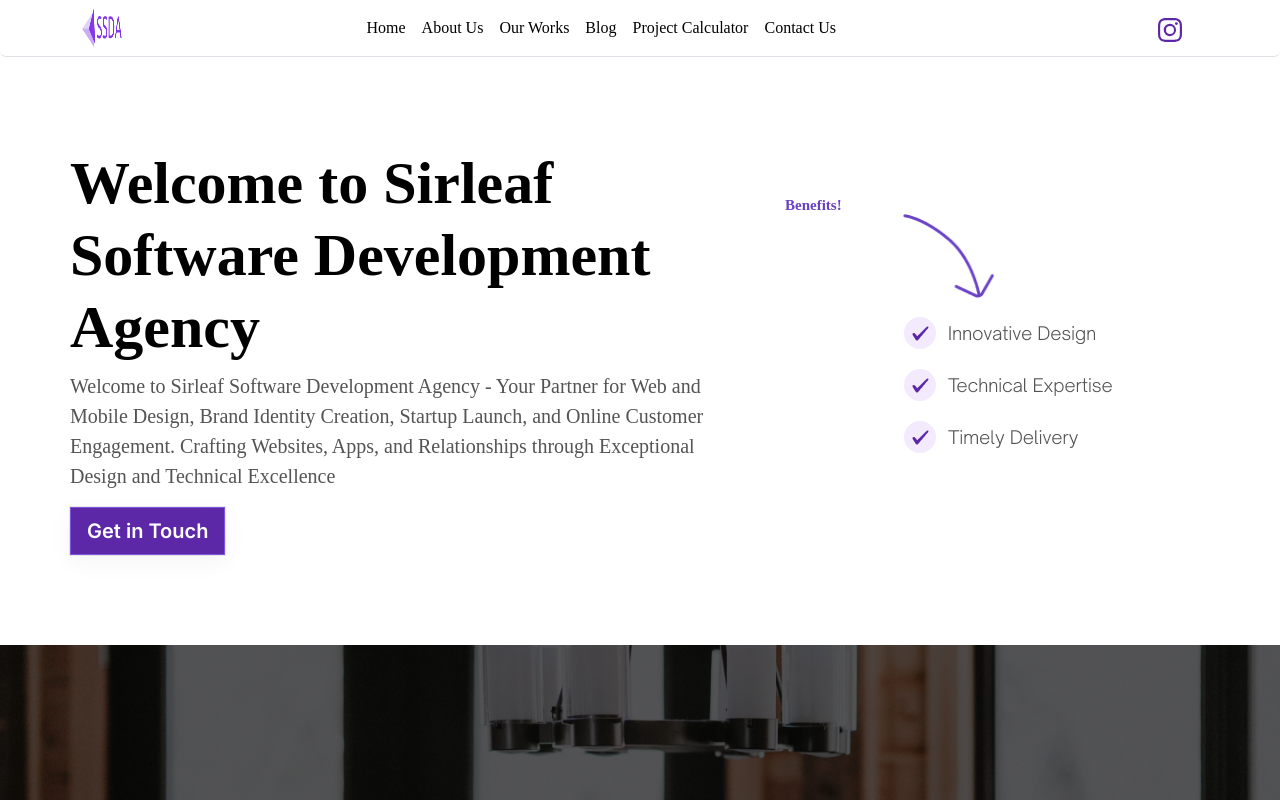
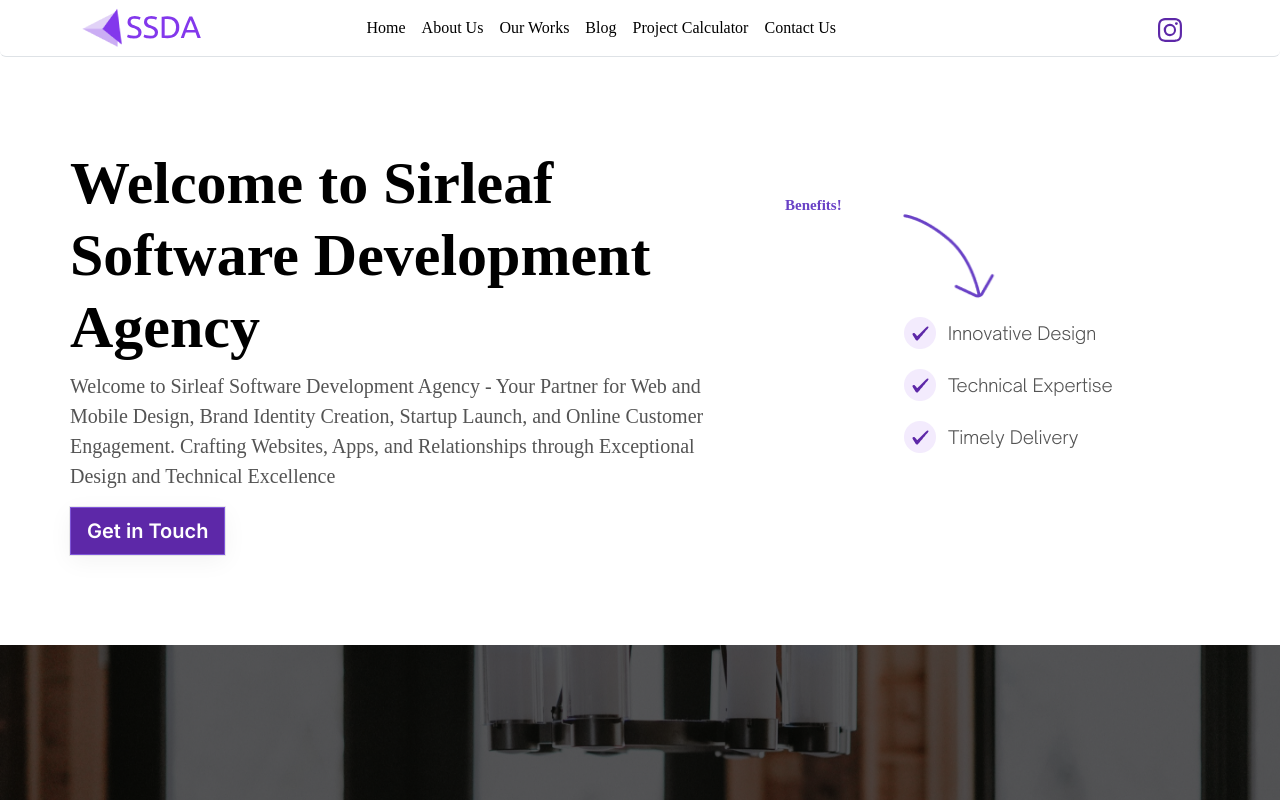
Before and after one commit to Soh-nia/ssda_demo, a React (Create React App) app: page / in a window 1280 px wide. Shown: the top 800 px of the page. Built offline with nearby package versions, Linux system fonts and the light colour scheme; some icons are missing; a web font is replaced by a local one.

Commit message:
Adjusted the size of logo

```diff
--- a/src/components/Navbar.css
+++ b/src/components/Navbar.css
@@ -1,5 +1,5 @@
 .logo{
-    width: 40px;
+    /* width: 40px; */
     height: 40px;
 }
 .nav-toggler,
```
